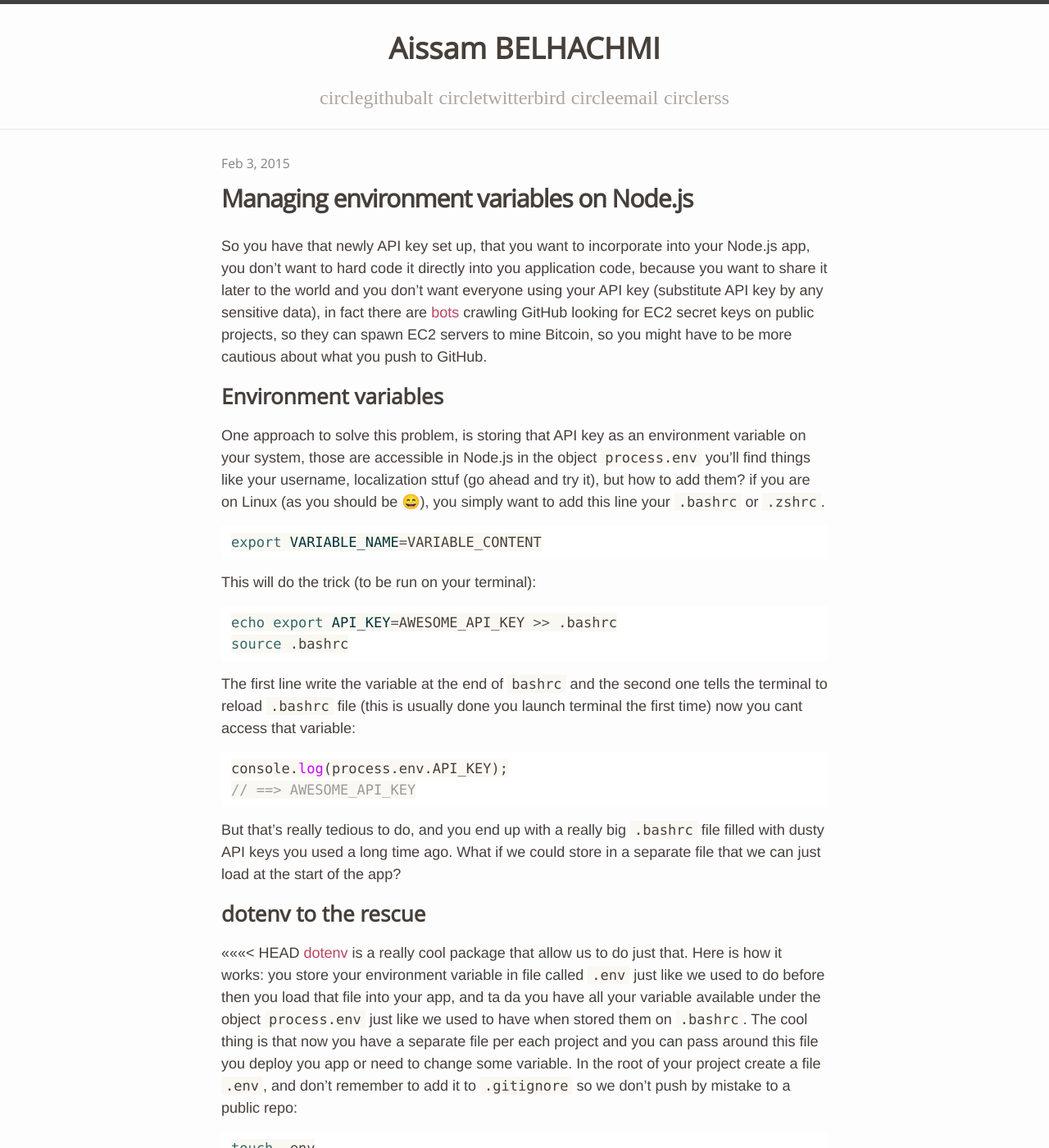
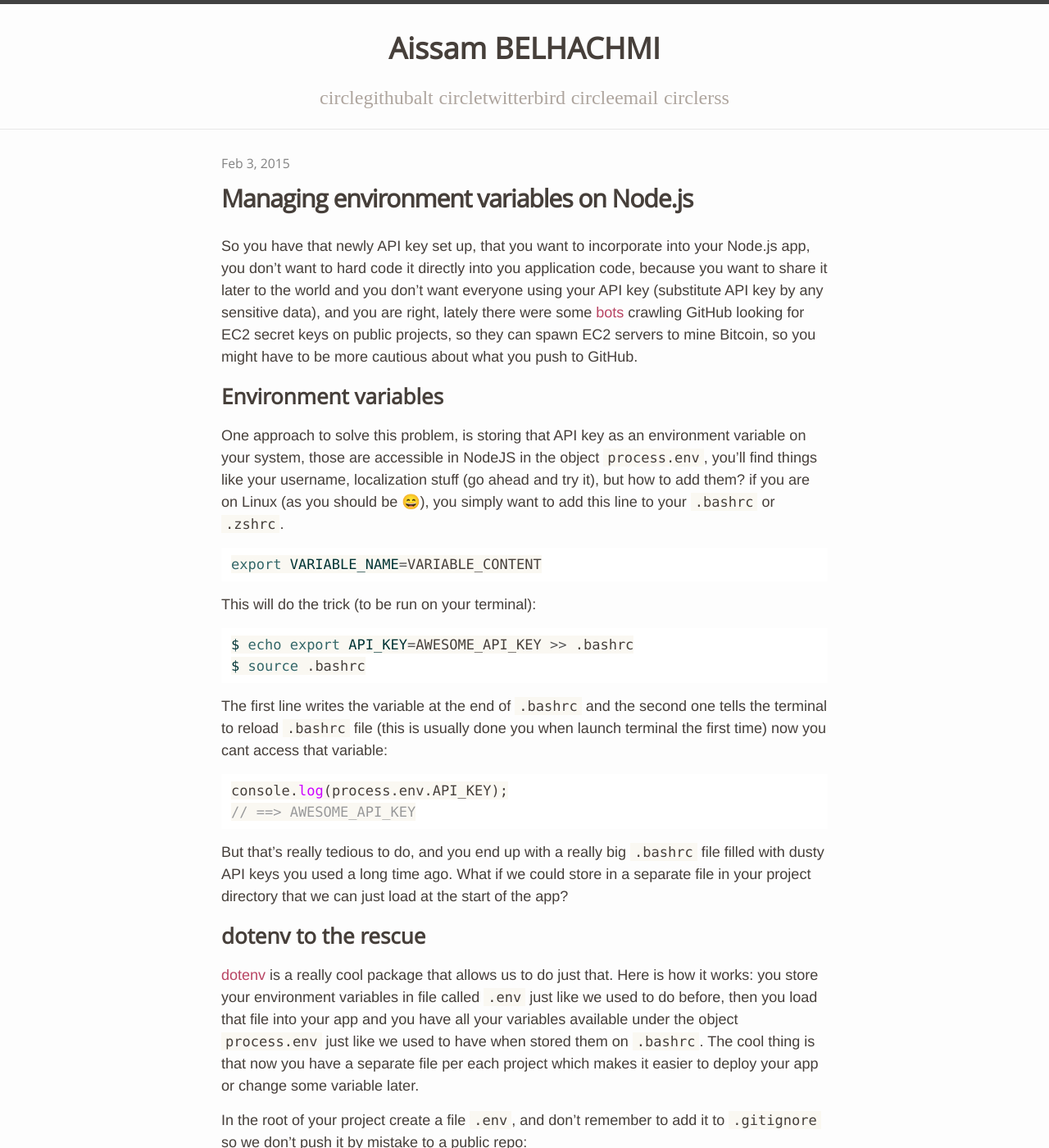
Before and after one commit to Edmeral/Edmeral.github.io, a Jekyll site: the page built from _posts/2015-02-03-node-conf.md, in a window 1280 px wide and 1400 px high. Shown: the whole window at 82% size. Built offline with Jekyll 4.4.1, drawn with Linux system fonts in a browser that asks for light colours; nearby versions of some CDN libraries; emoji names are drawn with the system emoji font; some web fonts are replaced; Markdown is read by kramdown in place of the engine named in the settings; comment, search, counter and statistics services are not loaded; some of the changed text lies outside the part shown.

````diff
--- a/_posts/2015-02-03-node-conf.md
+++ b/_posts/2015-02-03-node-conf.md
@@ -4,10 +4,10 @@ title: Managing environment variables on Node.js
 published: true
 ---
 
-So you have that newly API key set up, that you want to incorporate into your Node.js app, you don't want to hard code it directly into you  application code, because you want to share it later to the world and you don't want everyone using your API key (substitute API key by any sensitive data), in fact there are [bots](http://www.devfactor.net/2014/12/30/2375-amazon-mistake/) crawling GitHub looking for EC2 secret keys on public projects, so they can spawn EC2 servers to mine Bitcoin, so you might have to be more cautious about what you push to GitHub.
+So you have that newly API key set up, that you want to incorporate into your Node.js app, you don't want to hard code it directly into you  application code, because you want to share it later to the world and you don't want everyone using your API key (substitute API key by any sensitive data), and you are right, lately there were some [bots](http://www.devfactor.net/2014/12/30/2375-amazon-mistake/) crawling GitHub looking for EC2 secret keys on public projects, so they can spawn EC2 servers to mine Bitcoin, so you might have to be more cautious about what you push to GitHub.
 
 ### Environment variables
-One approach to solve this problem, is storing that API key as an environment variable on your system, those are accessible in Node.js  in the object ```process.env``` you'll find things like your username, localization sttuf (go ahead and try it), but how to add them? if you are on Linux (as you should be :smile:), you simply want to add this line your ```.bashrc``` or ```.zshrc```.
+One approach to solve this problem, is storing that API key as an environment variable on your system, those are accessible in NodeJS  in the object ```process.env```, you'll find things like your username, localization stuff (go ahead and try it), but how to add them? if you are on Linux (as you should be :smile:), you simply want to add this line to your `.bashrc` or `.zshrc`.
 
 ```sh
 export VARIABLE_NAME=VARIABLE_CONTENT
@@ -16,42 +16,43 @@ export VARIABLE_NAME=VARIABLE_CONTENT
 This will do the trick (to be run on your terminal):
 
 ```sh
-echo export API_KEY=AWESOME_API_KEY >> .bashrc
-source .bashrc
+$ echo export API_KEY=AWESOME_API_KEY >> .bashrc
+$ source .bashrc
 ```
 
-The first line write the variable at the end of ```bashrc``` and the second one tells the terminal to reload `.bashrc` file (this is usually done you launch terminal the first time)
+The first line writes the variable at the end of `.bashrc` and the second one tells the terminal to reload `.bashrc` file (this is usually done you when launch terminal the first time)
 now you cant access that variable:
 
 ```js
 console.log(process.env.API_KEY);
 // ==> AWESOME_API_KEY
 ```
-But that's really tedious to do, and you end up with a really big ```.bashrc``` file filled with dusty API keys you used a long time ago. What if we could store in a separate file that we can just load at the start of the app?
+
+But that's really tedious to do, and you end up with a really big `.bashrc` file filled with dusty API keys you used a long time ago. What if we could store in a separate file in your project directory that we can just load at the start of the app?
 
 ### dotenv to the rescue
-<<<<<<< HEAD
-[dotenv](https://github.com/motdotla/dotenv) is a really cool package that allow us to do just that. Here is how it works: you store your environment variable in file called ```.env``` just like we used to do before then you load that file into your app, and ta da you have all your variable available under the object ```process.env``` just like we used to have when stored them on ```.bashrc```. The cool thing is that now you have a separate file per each project and you can pass around this file you deploy you app or need to change some variable.
-In the root of your project create a file ```.env```, and don't remember to add it to ```.gitignore``` so we don't push by mistake to a public repo:
+[dotenv](https://github.com/motdotla/dotenv) is a really cool package that allows us to do just that. Here is how it works: you store your environment variables in file called `.env` just like we used to do before, then you load that file into your app and you have all your variables available under the object `process.env` just like we used to have when stored them on `.bashrc`. The cool thing is that now you have a separate file per each project which makes it easier to deploy your app or change some variable later.
+
+In the root of your project create a file `.env`, and don't remember to add it to `.gitignore` so we don't push it by mistake to a public repo:
 
 ```sh
-touch .env
-echo .env >> .gitignore
+$ touch .env
+$ echo .env >> .gitignore
 ```
 
-Install the packege:
+Install the package:
 
 ```sh
-npm install --save dotenv
+$ npm install --save dotenv
 ```
-Add content to the `.env`
+Add content to `.env`
 
 ```
-AWESOME_VARIABLE=I'M AWOSEME
+AWESOME_VARIABLE=I'M AWESOME
 FANTASTIC_VARIABLE=I'M FANTASTIC
 ```
 
-and to use it, add this the begging of your app script:
+and to use it, add this to the beginning of your app script:
 
 ```js
 var dotenv = require('dotenv');
````
Also changed, not shown: _posts/2015-01-03-raspberry-pi-weather-station.md (+126 -8 lines).
